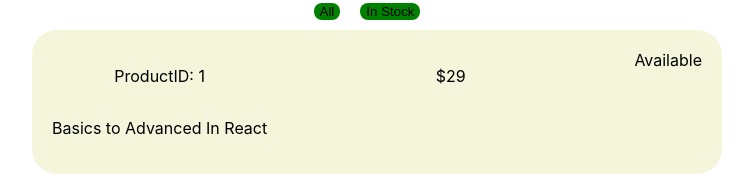
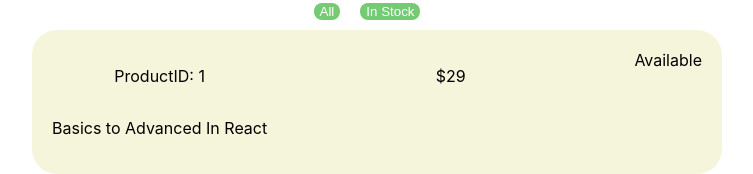
Before and after one commit to divyamaurya/shopmate, a React (Create React App) app: page / in a window 1280 px wide. Shown: the top 174 px of the page, without its empty margins (263-1016 px from the left). Built offline with nearby package versions, Linux system fonts and the light colour scheme; data requests are answered from the project's data file.

Commit message:
css changes

```diff
--- a/src/components/productlist.css
+++ b/src/components/productlist.css
@@ -30,7 +30,9 @@ section {
 
 .btn {
   border: none;
-  background-color: green;
+  background-color: rgb(116, 203, 116);
   border-radius: 8px;
   margin-right: 20px;
+  color: white;
+  cursor: pointer;
 }
```
